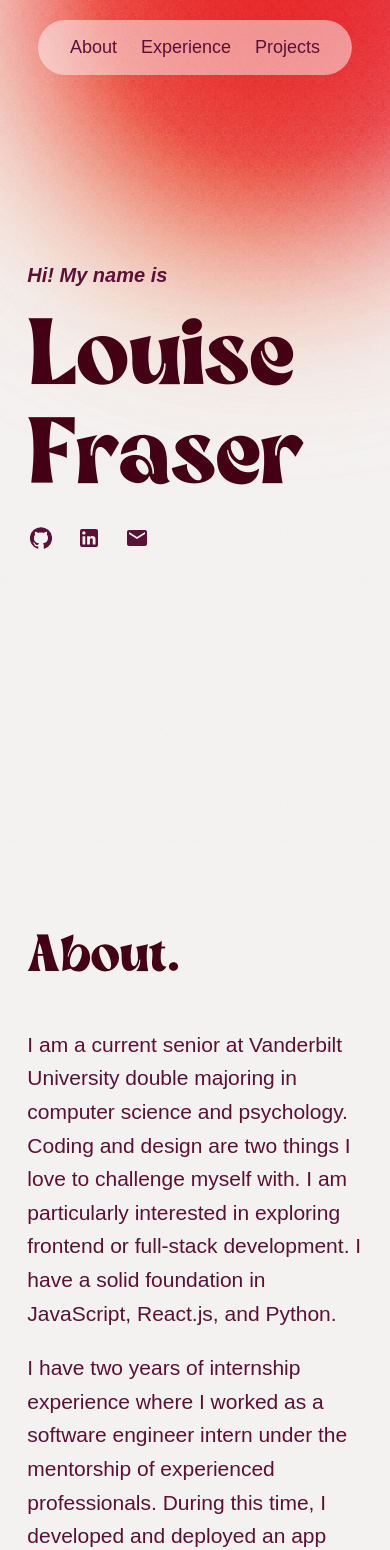
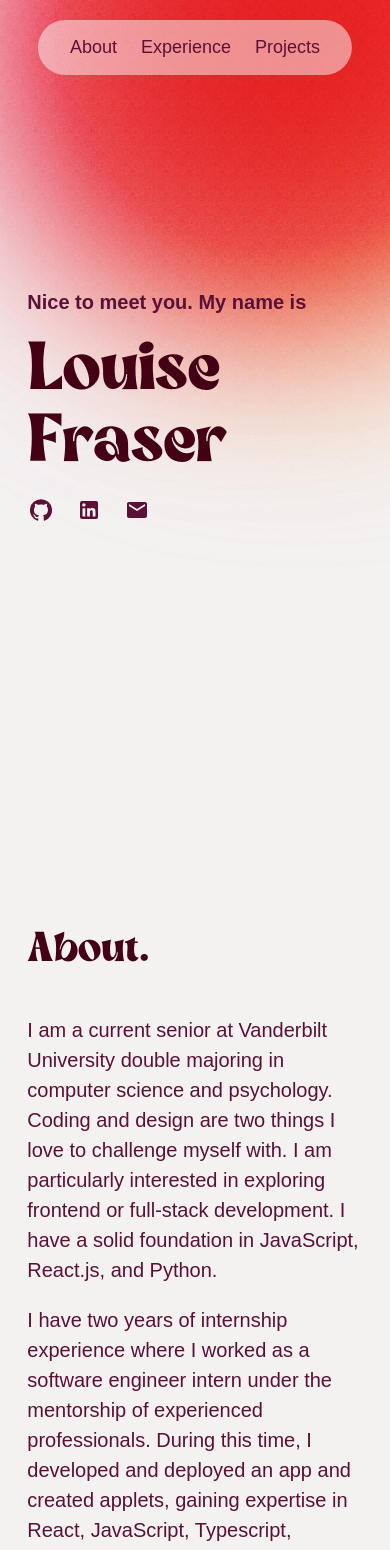
Before and after one commit to Louise3Fraser/dev-portfolio, a React (Create React App) app: page / in a window 390 px wide. Shown: the top 1550 px of the page. Built offline with nearby package versions, Linux system fonts and the light colour scheme; a web font is replaced by a local one.

Commit message:
Background

```diff
--- a/src/App.css
+++ b/src/App.css
@@ -80,10 +80,10 @@
   left: 0;
   background-attachment: scroll;
 }
-@media (max-width: 800px) {
+@media (max-width: 600px) {
   .blob {
-    width: 45vh !important;
-    height: 45vh !important;
+    width: 55vh !important;
+    height: 55vh !important;
   }
 }
 
@@ -96,8 +96,8 @@
 }
 
 .blob {
-  width: 65vh;
-  height: 65vh;
+  width: 70vh;
+  height: 70vh;
   border-radius: 100%;
   position: absolute;
   background-color: #86a3e0;
--- a/src/components/Title.jsx
+++ b/src/components/Title.jsx
@@ -43,8 +43,8 @@ export default function Title() {
           ></div>
         </div>
       </div>
-      <h5 className="job fade-in fade-in-1" style={{ fontStyle: "italic" }}>
-        Hi! My name is
+      <h5 className="job fade-in fade-in-1" style={{  }}>
+        Nice to meet you. My name is
       </h5>
       {isSmallScreen ? (
         <h5 className="h4-title fade-in fade-in-2">Louise Fraser</h5>
--- a/src/index.css
+++ b/src/index.css
@@ -43,14 +43,14 @@ h4 {
 .h4-title {
   font-family: "Megant";
   font-weight: 100;
-  font-size: 90px;
+  font-size: 65px;
   color: #440015;
 }
 
 .h4-sub {
   font-family: "Megant";
   font-weight: 500;
-  font-size: 50px;
+  font-size: 40px;
   color: #440015;
 }
 
@@ -78,18 +78,18 @@ h6 {
 
 .body-main {
   font-family: "SUSE", sans-serif;
-  font-size: 21px;
+  font-size: 20px;
   color: #5b1136;
   font-weight: 400;
-  line-height: 160%;
+  line-height: 150%;
 }
 
 .body-sub {
   font-family: "SUSE", sans-serif;
-  font-size: 19px;
+  font-size: 18px;
   color: #5b1136;
   font-weight: 400;
-  line-height: 160%;
+  line-height: 130%;
 }
 
 .job {
--- a/src/pages-css/Experience.css
+++ b/src/pages-css/Experience.css
@@ -22,9 +22,9 @@
 .experience-cards {
   display: flex;
   flex-direction: column;
-  /* border-radius: 25px;
+  border-radius: 25px;
   background: #fcfcfc;
-  padding: 30px; */
+  padding: 20px;
 }
 
 .experience-card-heading {
```
